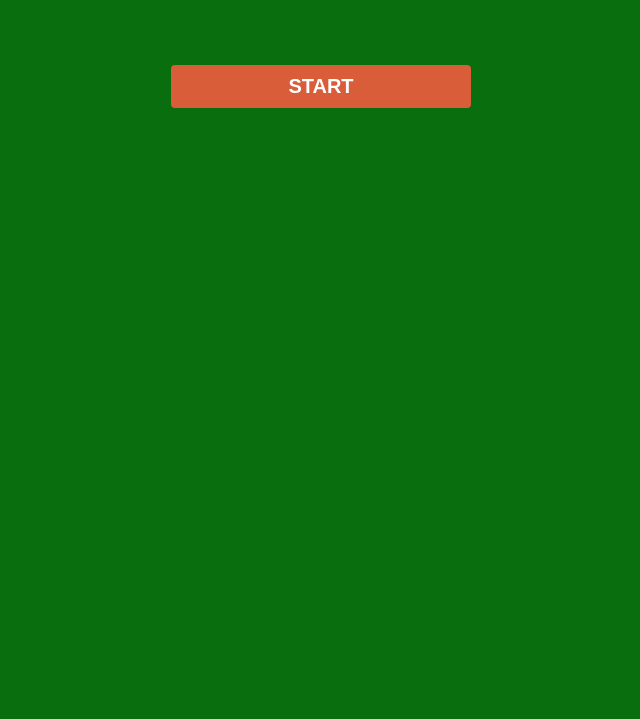
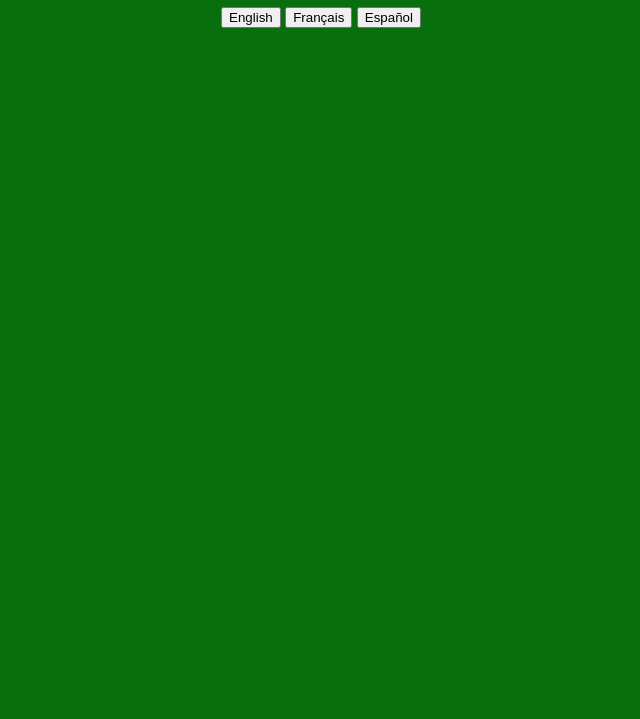
Before and after one commit to Carlangatrex/hangmangame.github.io, a plain HTML site: page index.html in a window 1280 px wide. Shown: the part 81-800 px from the top of the page, without its empty margins (319-959 px from the left). Drawn offline with Linux system fonts and the light colour scheme; a web font is replaced by a local one.

Commit message:
Update index.html

```diff
--- a/index.html
+++ b/index.html
@@ -12,12 +12,18 @@
   </head>
   <body>
     <h1>Hangman Game</h1>
+    <div id="languageButtons">
+      <button id="englishButton">English</button>
+      <button id="frenchButton">Français</button>
+      <button id="spanishButton">Español</button>
+    </div>
     <div>
       <canvas id="canvas"></canvas>
       <div id="usedLetters"></div>
     </div>
     <div id="usedLetters"></div>
     <div id="wordContainer"></div>
-    <button id="startButton">START</button>
+    <button id="startButton" style="display: none">START</button>
+    <button id="menuButton" style="display: none">MENU</button>
   </body>
 </html>
```
